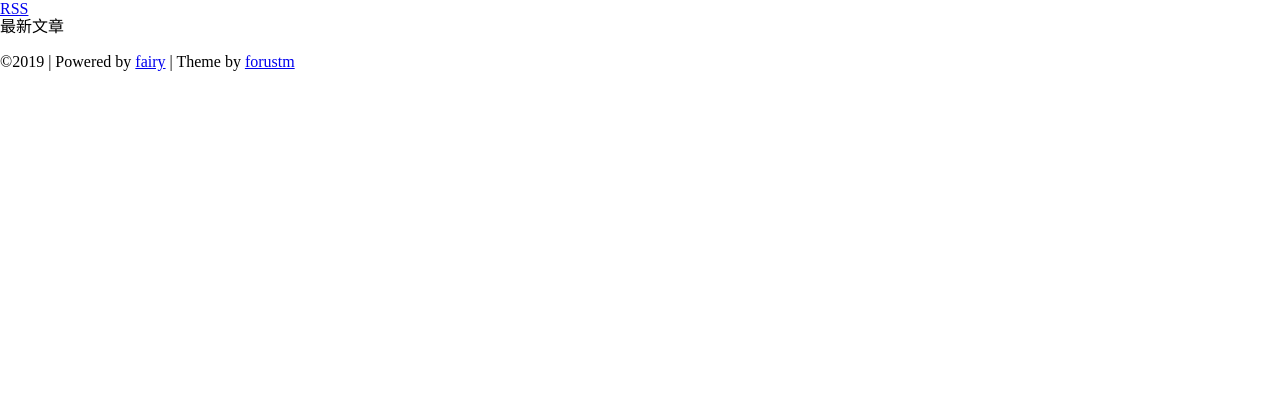
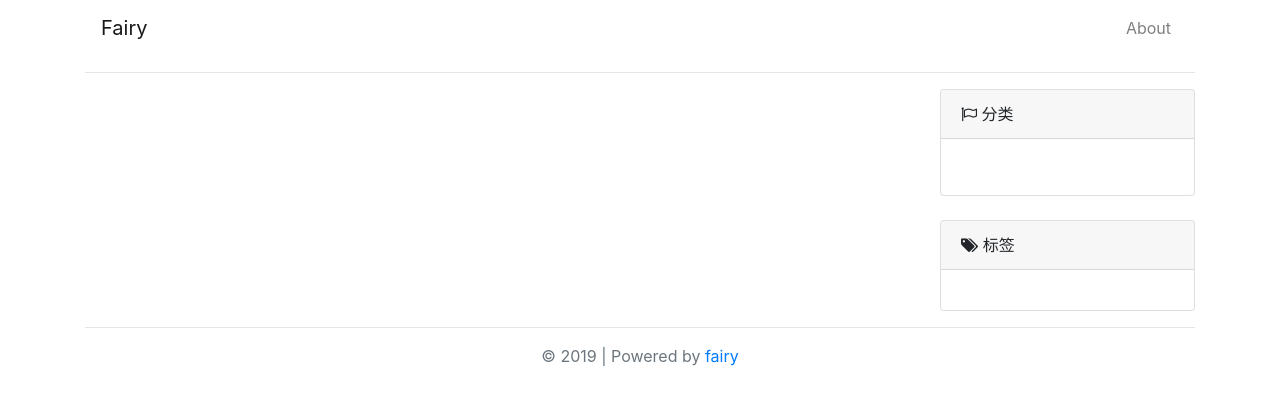
Before and after one commit to zengxs/fairy, a Django app: page / in a window 1280 px wide. Shown: the top 405 px of the page. Run offline with Django 3.2, Linux system fonts and the light colour scheme; data that the repository does not hold is empty.

Commit message:
update templates

```diff
--- a/posts/jinja2/posts/_partial/footer.jinja2
+++ b/posts/jinja2/posts/_partial/footer.jinja2
@@ -1,15 +1,9 @@
-<!-- footer begin -->
-<div class="footer">
-    <div class="site-desc">
-        <p>
-            &copy;2019{% if BLOG_MASTER %} {{ BLOG_MASTER }}{% endif %}
-            <span>|</span>
-            <span class="powered">
-                Powered by <a href="https://github.com/zengxs/fairy">fairy</a>
-                <span>|</span>
-                Theme by <a href="https://rust.cc">forustm</a>
-            </span>
-        </p>
-    </div>
+<div class="text-muted text-center">
+    <span class="copyright">
+        &copy; 2019{% if BLOG_MASTER %} {{ BLOG_MASTER }}{% endif %}
+    <span>
+    <span>|</span>
+    <span class="powered">
+        Powered by <a href="https://github.com/zengxs/fairy">fairy</a>
+    </span>
 </div>
-<!-- footer end -->
--- a/posts/jinja2/posts/_partial/header.jinja2
+++ b/posts/jinja2/posts/_partial/header.jinja2
@@ -1,16 +1,22 @@
-<div class="header">
-    <div class="logo left">
-        <a href="{{ url_for('index') }}">
-            {#- <img class="left" src="img/logo.svg"/> #}
-            <div class="logo-title left">{% if BLOG_TITLE %}{{ BLOG_TITLE }}{% endif %}</div>
-        </a>
-        <div style="clear: both;"></div>
+<nav class="navbar navbar-expand-md navbar-light" role="navigation">
+    {# brand #}
+    <a class="navbar-brand" href="{{ url_for('index') }}">
+        {% if BLOG_TITLE %}
+            {{ BLOG_TITLE }}
+        {% else %}
+            Fairy
+        {% endif %}
+    </a>
+
+    <button class="navbar-toggler" type="button" data-toggle="collapse" data-target="#navbar-collapsible">
+        <span class="navbar-toggler-icon"></span>
+    </button>
+
+    <div id="navbar-collapsible" class="collapse navbar-collapse">
+        <ul class="navbar-nav ml-auto">
+            <li class="nav-item">
+                <a class="nav-link">About</a>
+            </li>
+        </ul>
     </div>
-
-    <div class="signpart right">
-        {#- <a href="{{ url_for('search') }}">Search</a> #}
-        {#- pages list #}
-        <a href="#rss">RSS</a>
-    </div>
-    <div style="clear: both;"></div>
-</div>
+</nav>
--- a/posts/jinja2/posts/_partial/meta.jinja2
+++ /dev/null
@@ -1,6 +0,0 @@
-<meta charset="utf-8"/>
-{%- set viewport="width=device-width, initial-scale=1.0, user-scalable=0, minimum-scale=1.0, maximum-scale=1.0" %}
-<meta name="viewport" content="{{ viewport }}"/>
-<meta name="generator" content="fairy"/>
-<meta name="apple-mobile-web-app-capable" content="yes"/>
-<meta name="apple-mobile-web-app-status-bar-style" content="black"/>
--- /dev/null
+++ b/posts/jinja2/posts/_partial/sidebar.jinja2
@@ -0,0 +1,20 @@
+<div class="card">
+    <div class="card-header">
+        <i class="fa fa-flag-o"></i>
+        分类
+    </div>
+    <div class="card-body">
+        <ul>
+        </ul>
+    </div>
+</div>
+<br />
+
+<div class="card">
+    <div class="card-header">
+        <i class="fa fa-tags"></i>
+        标签
+    </div>
+    <div class="card-body">
+    </div>
+</div>
--- a/posts/jinja2/posts/base.jinja2
+++ b/posts/jinja2/posts/base.jinja2
@@ -2,45 +2,65 @@
 <html lang="{{ LANGUAGE_CODE }}">
 {% block html %}
 <head>
-        {% block meta -%}
-            {% include "posts/_partial/meta.jinja2" %}
-        {% endblock -%}
+{% block head -%}
+    {% block metas -%}
+    <meta charset="utf-8" />
+    <meta name="viewport" content="width=device-width, initial-scale=1, shrink-to-fit=no" />
+
+    {% endblock metas -%}
 
     <title>{% block title %}{% if BLOG_TITLE %}{{ BLOG_TITLE }}{% endif %}{% endblock %}</title>
 
     {% block styles -%}
-            {% if debug %}
-            <link rel="stylesheet" href="{{ static('lib/normalize.css/normalize.css') }}" />
-            {% else %}
-            <link rel="stylesheet" href="https://cdn.jsdelivr.net/npm/normalize.css@8.0.1/normalize.css" />
-            {% endif %}
+    <link rel="stylesheet" href="https://cdn.jsdelivr.net/npm/normalize.css@8.0.1/normalize.css" integrity="sha256-WAgYcAck1C1/zEl5sBl5cfyhxtLgKGdpI3oKyJffVRI=" crossorigin="anonymous">
+    <link rel="stylesheet" href="https://cdn.jsdelivr.net/npm/bootstrap@4.3.1/dist/css/bootstrap.min.css" integrity="sha256-YLGeXaapI0/5IgZopewRJcFXomhRMlYYjugPLSyNjTY=" crossorigin="anonymous">
+    <link rel="stylesheet" href="https://cdn.jsdelivr.net/npm/font-awesome@4.7.0/css/font-awesome.min.css" integrity="sha256-eZrrJcwDc/3uDhsdt61sL2oOBY362qM3lon1gyExkL0=" crossorigin="anonymous">
     <link rel="stylesheet" href="{{ static('style.css') }}" />
     {% endblock styles -%}
 
-        {%- block before_scripts %}{% endblock %}
+    {% block before_scripts -%}
+    {% endblock before_scripts -%}
+{% endblock head -%}
 </head>
 
 <body>
 {%- block body %}
+    <div class="container">
         <div id="header">
             {%- block header %}
                 {% include "posts/_partial/header.jinja2" %}
             {%- endblock %}
         </div>
 
-        <div class="content">
-            {%- block content %}
-            {%- endblock %}
+        <hr />
+        <div class="row">
+            <div class="col-md-9" id="content">
+                {% block content %}
+                {% endblock content %}
             </div>
+
+            <div class="col-md-3" id="sidebar">
+                {% block sidebar -%}
+                    {% include "posts/_partial/sidebar.jinja2" %}
+                {% endblock sidebar -%}
+            </div>
+        </div>
+
+        <hr />
 
         <div id="footer">
             {%- block footer %}
                 {% include "posts/_partial/footer.jinja2" %}
             {%- endblock %}
         </div>
-        {%- block after_scripts %}{% endblock %}
+    </div><!-- end of .container -->
+
+    {% block after_scripts %}
+    <script src="https://cdn.jsdelivr.net/npm/jquery@3.4.1/dist/jquery.min.js" integrity="sha256-CSXorXvZcTkaix6Yvo6HppcZGetbYMGWSFlBw8HfCJo=" crossorigin="anonymous"></script>
+    <script src="https://cdn.jsdelivr.net/npm/bootstrap@4.3.1/dist/js/bootstrap.bundle.min.js" integrity="sha256-fzFFyH01cBVPYzl16KT40wqjhgPtq6FFUB6ckN2+GGw=" crossorigin="anonymous"></script>
+    {% endblock after_scripts -%}
 {% endblock body -%}
 </body>
 
-{%- endblock html %}
+{% endblock html -%}
 </html>
--- a/posts/jinja2/posts/index.jinja2
+++ b/posts/jinja2/posts/index.jinja2
@@ -1,26 +1,39 @@
 {% extends "posts/base.jinja2" %}
 
 {% block content %}
-    <div class="body-content">
-        <div class="article-list-section">
-            <div class="article-list-head head">
-                <span>最新文章</span>
+<div class="fairy-post-list">
+    {% for post in posts %}
+    <div class="card fairy-post-card">
+        <div class="card-header">
+            <h1 class="fairy-post-title">
+                <a class="text-dark text-decoration-none" href="{{ url_for('post', slug=post.slug) }}">
+                    {{ post.title }}
+                </a>
+            </h1>
+            <div class="post-meta text-muted">
+                <span class="post-meta-date">
+                    <i class="fa fa-calendar"></i>
+                    {{ post.created_at | strftime('%Y年%m月%d日') }}
+                </span>
+                <span class="post-meta-category">
+                    <i class="fa fa-flag-o"></i>
+                    {{ post.category.name }}
+                </span>
             </div>
+        </div>
+        <div class="card-body markdown post-summary">
+            {{ post.content | markdown | safe }}
+        </div>
+        <div class="card-footer">
 
-            <div class="article-list-container container article-list">
-                <ul>
-                    {% for post in posts %}
-                        <li>
-                            <a href="{{ url_for('post', slug=post.slug) }}" class="title">{{ post.title }}</a>
-                            <span class="right">
-                            <span class="author">{{ post.author.last_name }}{{ post.author.first_name }}</span>
-                            <span class="timestamp">{{ post.created_at | strftime('%Y-%m-%d %H:%M') }}</span>
-                            </span>
-                        </li>
-                    {% endfor %}
-                </ul>
-            </div>
-            <div style="clear: both;"></div>
+            <a class="btn btn-sm btn-dark text-light float-right" href="{{ url_for('post', slug=post.slug) }}">
+                阅读更多 <i class="fa fa-angle-double-right"></i>
+            </a>
+        {# <span class="author">{{ post.author.last_name }}{{ post.author.first_name }}</span> #}
+        </span>
+
         </div>
     </div>
+    {% endfor %}
+</div>
 {% endblock %}
--- a/posts/static/style.css
+++ b/posts/static/style.css
@@ -1,2 +1,15 @@
-html {
+.fairy-post-card .card-header h1 {
+    font-family: serif;
+    font-size: 1.75em;
 }
+
+.fairy-post-card .card-header .post-meta {
+    font-size: .75em;
+}
+
+.fairy-post-card .post-summary,
+.fairy-post-card .post-summary h1,
+.fairy-post-card .post-summary h2,
+.fairy-post-card .post-summary h3 {
+    font-size: 1em;
+}
```
Lines whose indentation alone changed are shown as unchanged.
